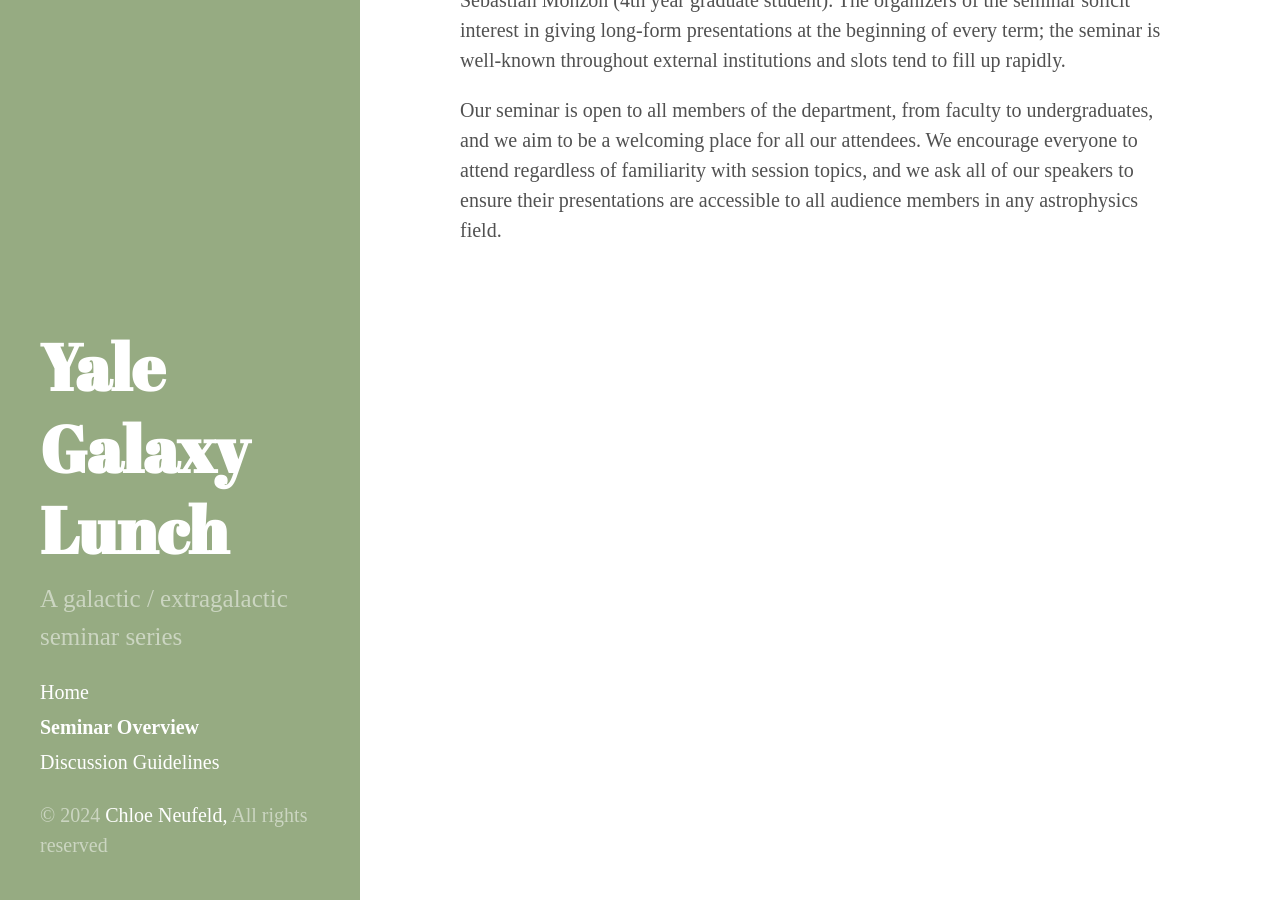
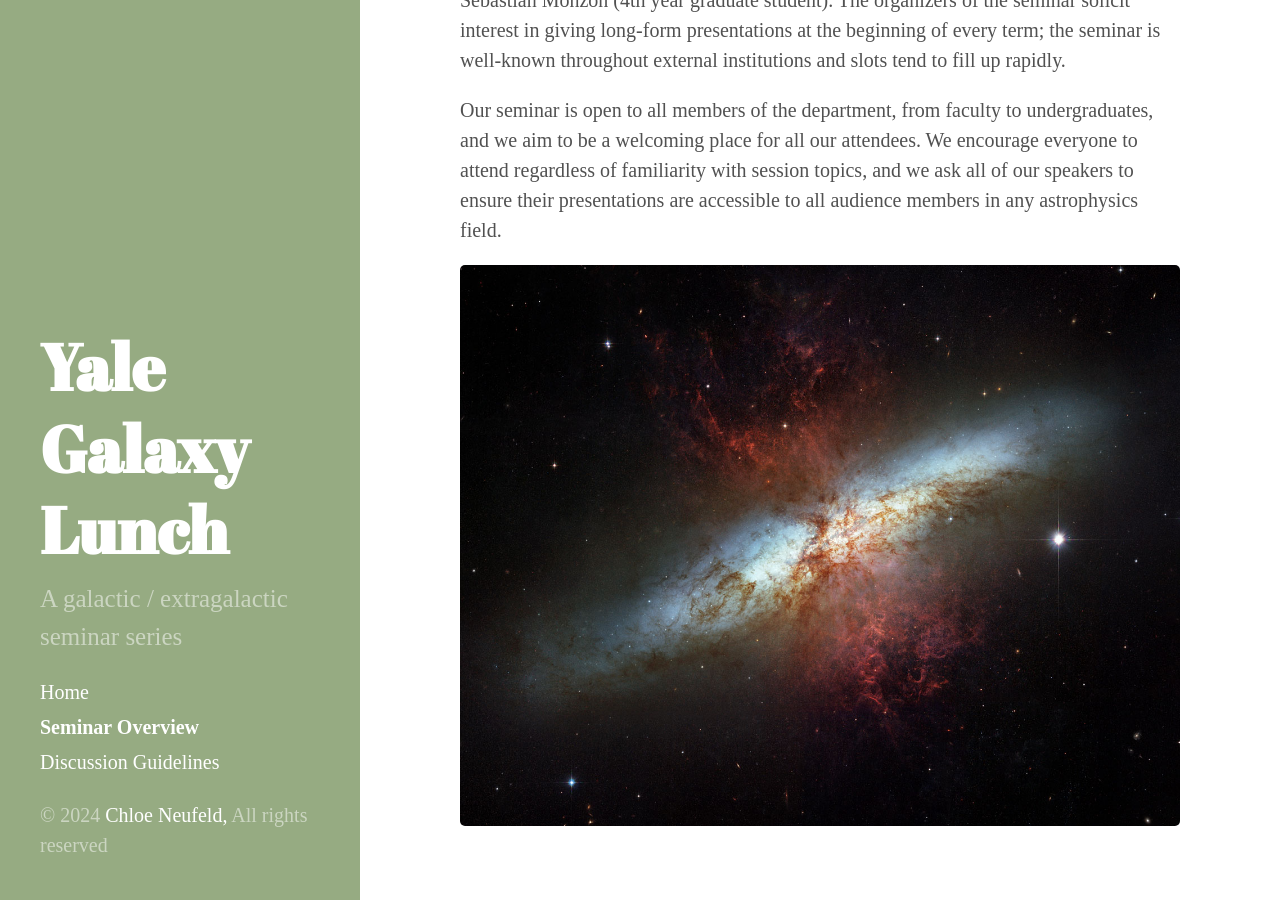
Before and after one commit to yalegalaxylunch/yalegalaxylunch.github.io, a Jekyll site: the page built from about.md, in a window 1280 px wide and 900 px high, scrolled down 565 px. Built offline with Jekyll 4.4.1, drawn with Linux system fonts in a browser that asks for light colours.

Commit message:
add images

```diff
--- a/about.md
+++ b/about.md
@@ -8,3 +8,6 @@
 This seminar has been an established organization in the Astronomy Department for over a decade; this year the organizers are Chloe Neufeld (3rd year graduate student) and Sebastian Monzon (4th year graduate student). The organizers of the seminar solicit interest in giving long-form presentations at the beginning of every term; the seminar is well-known throughout external institutions and slots tend to fill up rapidly.
 
 Our seminar is open to all members of the department, from faculty to undergraduates, and we aim to be a welcoming place for all our attendees. We encourage everyone to attend regardless of familiarity with session topics, and we ask all of our speakers to ensure their presentations are accessible to all audience members in any astrophysics field.
+
+
+![image tooltip here](/assets/images/m82.jpg)
```
Also changed, not shown: assets/images/m82.jpg (added).
